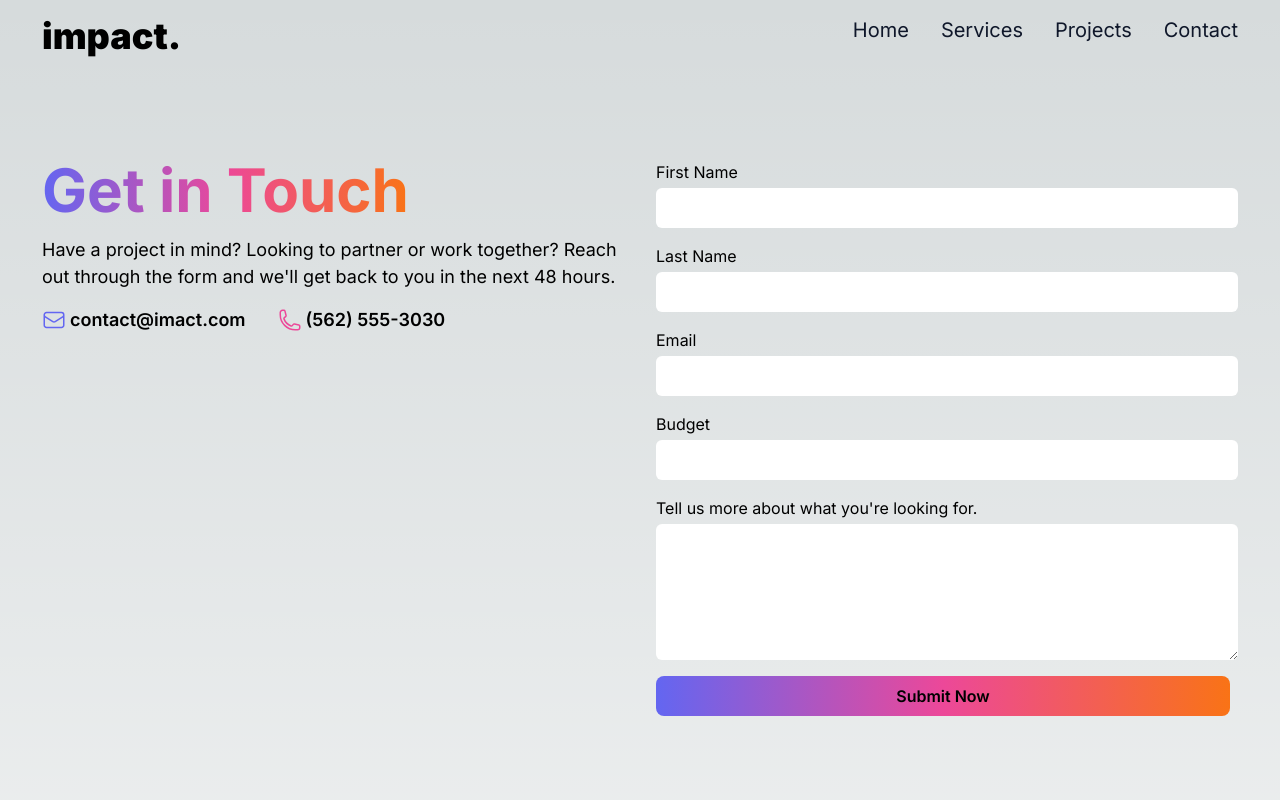
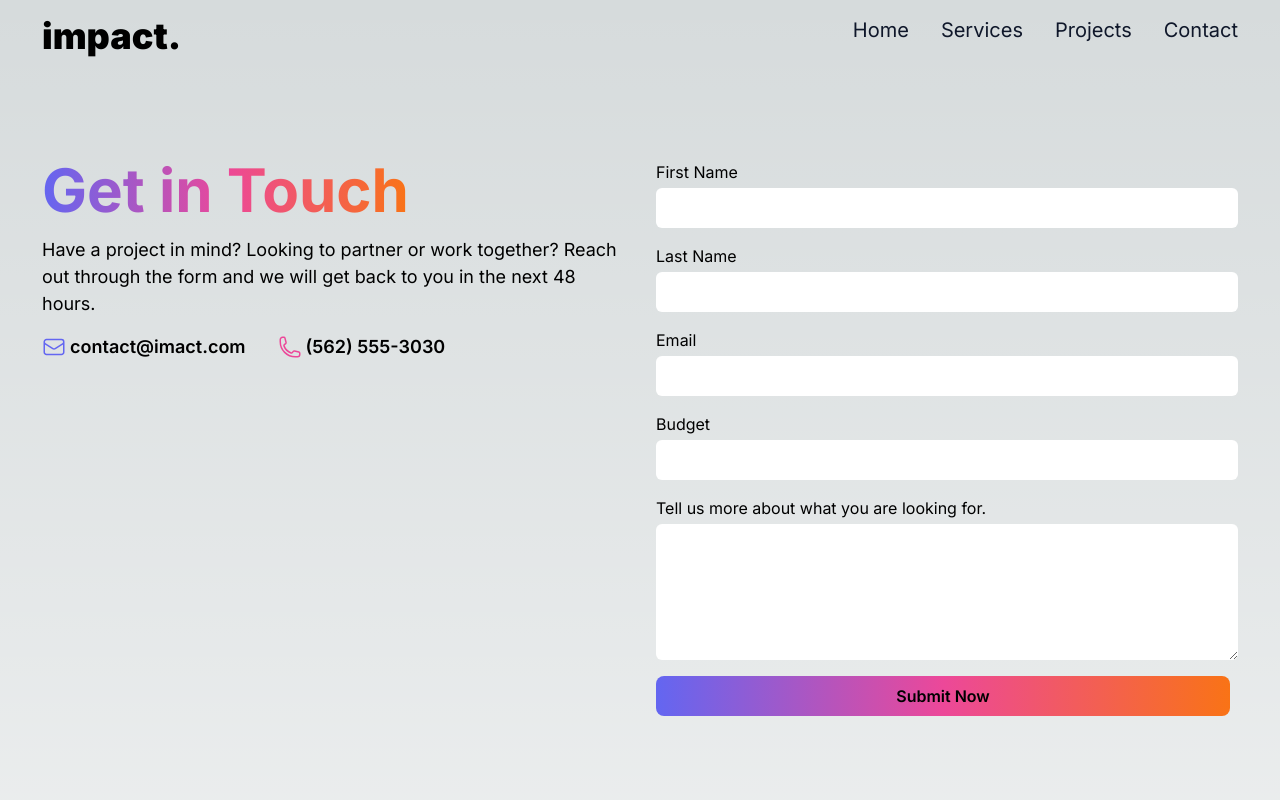
Before and after one commit to BrendenTogioka/agency, a Next.js app: page /contact in a window 1280 px wide. Shown: the top 800 px of the page. Built offline with nearby package versions, Linux system fonts and the light colour scheme.

Commit message:
syntax update

```diff
--- a/app/contact/page.js
+++ b/app/contact/page.js
@@ -23,7 +23,8 @@ export default function Contact() {
           </h1>
           <p className="text-lg leading-normal">
             Have a project in mind? Looking to partner or work together? Reach
-            out through the form and we'll get back to you in the next 48 hours.
+            out through the form and we will get back to you in the next 48
+            hours.
           </p>
           <div className="mt-4 flex flex-col md:flex-row items-center sm:items-start gap-4  md:gap-8">
             <div className="flex gap-1 items-center">
@@ -104,7 +105,7 @@ export default function Contact() {
               />
             </label>
             <label htmlFor="message" className="flex flex-col gap-1">
-              Tell us more about what you're looking for.
+              Tell us more about what you are looking for.
               <textarea
                 name="message"
                 id="message"
```
